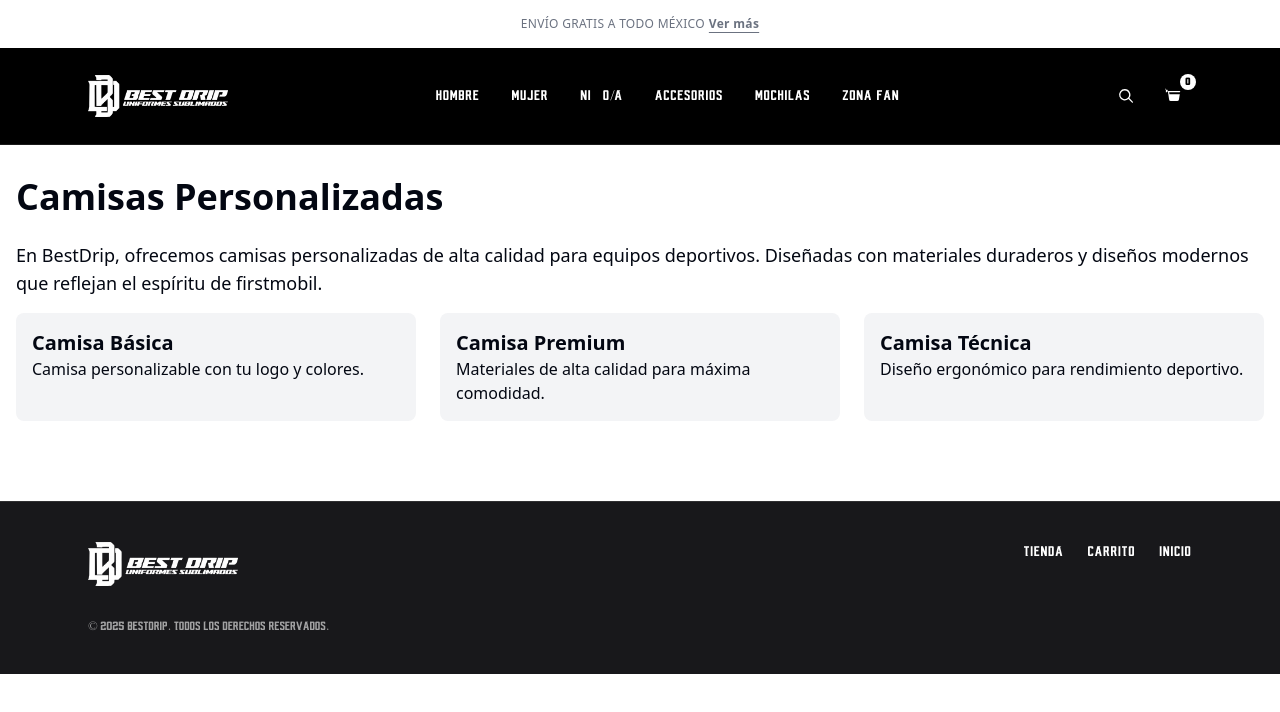
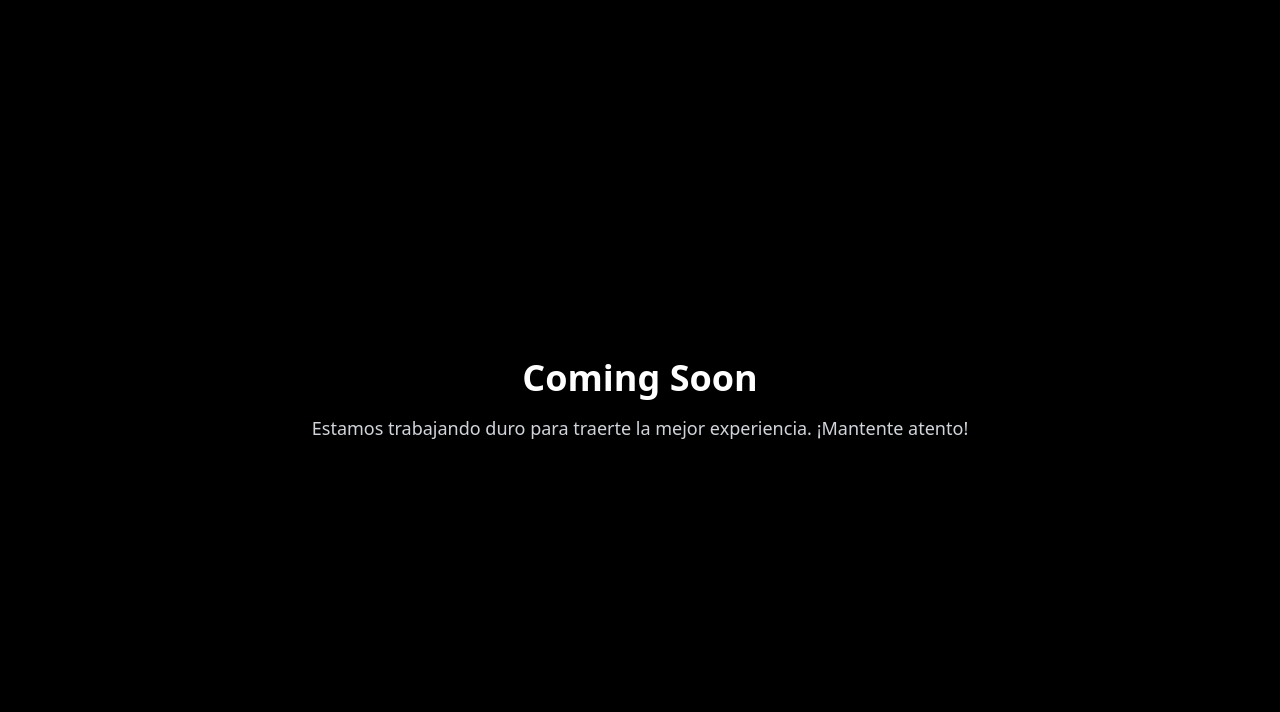
Before and after one commit to asepulvedadev/betsDrip, a Next.js app: page /accesorios/camisas-personalizadas in a window 1280 px wide. Shown: the top 712 px of the page. Built offline with nearby package versions, Linux system fonts and the light colour scheme.

Commit message:
Block all routes: Remove header/footer/shipping notice, replace all pages with coming soon

```diff
--- a/src/app/accesorios/camisas-personalizadas/page.tsx
+++ b/src/app/accesorios/camisas-personalizadas/page.tsx
@@ -7,26 +7,12 @@ export const metadata: Metadata = {
 
 export default function CamisasPersonalizadasPage() {
   return (
-    <div className="container mx-auto px-4 py-8">
-      <h1 className="text-4xl font-bold mb-6">Camisas Personalizadas</h1>
-      <p className="text-lg mb-4">
-        En BestDrip, ofrecemos camisas personalizadas de alta calidad para equipos deportivos.
-        Diseñadas con materiales duraderos y diseños modernos que reflejan el espíritu de firstmobil.
-      </p>
-      <div className="grid grid-cols-1 md:grid-cols-2 lg:grid-cols-3 gap-6">
-        {/* Placeholder for product cards or details */}
-        <div className="bg-gray-100 p-4 rounded-lg">
-          <h2 className="text-xl font-semibold">Camisa Básica</h2>
-          <p>Camisa personalizable con tu logo y colores.</p>
-        </div>
-        <div className="bg-gray-100 p-4 rounded-lg">
-          <h2 className="text-xl font-semibold">Camisa Premium</h2>
-          <p>Materiales de alta calidad para máxima comodidad.</p>
-        </div>
-        <div className="bg-gray-100 p-4 rounded-lg">
-          <h2 className="text-xl font-semibold">Camisa Técnica</h2>
-          <p>Diseño ergonómico para rendimiento deportivo.</p>
-        </div>
+    <div className="min-h-screen w-full font-sans bg-black text-white flex items-center justify-center p-8">
+      <div className="text-center">
+        <h1 className="text-4xl font-bold mb-4">Coming Soon</h1>
+        <p className="text-lg text-gray-300">
+          Estamos trabajando duro para traerte la mejor experiencia. ¡Mantente atento!
+        </p>
       </div>
     </div>
   );
--- a/src/app/accesorios/equipos-deportivos/page.tsx
+++ b/src/app/accesorios/equipos-deportivos/page.tsx
@@ -7,25 +7,12 @@ export const metadata: Metadata = {
 
 export default function EquiposDeportivosPage() {
   return (
-    <div className="container mx-auto px-4 py-8">
-      <h1 className="text-4xl font-bold mb-6">Equipos Deportivos</h1>
-      <p className="text-lg mb-4">
-        Encuentra equipos deportivos de todas las disciplinas. Desde balones hasta accesorios,
-        todo diseñado para mejorar tu rendimiento y disfrute del deporte.
-      </p>
-      <div className="grid grid-cols-1 md:grid-cols-2 lg:grid-cols-3 gap-6">
-        <div className="bg-gray-100 p-4 rounded-lg">
-          <h2 className="text-xl font-semibold">Balones</h2>
-          <p>Balones de alta calidad para diversos deportes.</p>
-        </div>
-        <div className="bg-gray-100 p-4 rounded-lg">
-          <h2 className="text-xl font-semibold">Accesorios</h2>
-          <p>Guantes, cintas y más para complementar tu equipo.</p>
-        </div>
-        <div className="bg-gray-100 p-4 rounded-lg">
-          <h2 className="text-xl font-semibold">Entrenamiento</h2>
-          <p>Herramientas para mejorar tu condición física.</p>
-        </div>
+    <div className="min-h-screen w-full font-sans bg-black text-white flex items-center justify-center p-8">
+      <div className="text-center">
+        <h1 className="text-4xl font-bold mb-4">Coming Soon</h1>
+        <p className="text-lg text-gray-300">
+          Estamos trabajando duro para traerte la mejor experiencia. ¡Mantente atento!
+        </p>
       </div>
     </div>
   );
--- a/src/app/accesorios/futbol-americano/page.tsx
+++ b/src/app/accesorios/futbol-americano/page.tsx
@@ -7,25 +7,12 @@ export const metadata: Metadata = {
 
 export default function FutbolAmericanoPage() {
   return (
-    <div className="container mx-auto px-4 py-8">
-      <h1 className="text-4xl font-bold mb-6">Equipo de Fútbol Americano</h1>
-      <p className="text-lg mb-4">
-        Equípate con lo mejor para el fútbol americano. Cascos, hombreras, pantalones y más,
-        diseñados para máxima protección y rendimiento en el campo.
-      </p>
-      <div className="grid grid-cols-1 md:grid-cols-2 lg:grid-cols-3 gap-6">
-        <div className="bg-gray-100 p-4 rounded-lg">
-          <h2 className="text-xl font-semibold">Cascos</h2>
-          <p>Protección avanzada para la cabeza.</p>
-        </div>
-        <div className="bg-gray-100 p-4 rounded-lg">
-          <h2 className="text-xl font-semibold">Hombreras</h2>
-          <p>Apoyo y protección para hombros y pecho.</p>
-        </div>
-        <div className="bg-gray-100 p-4 rounded-lg">
-          <h2 className="text-xl font-semibold">Pantalones</h2>
-          <p>Con acolchado para impactos.</p>
-        </div>
+    <div className="min-h-screen w-full font-sans bg-black text-white flex items-center justify-center p-8">
+      <div className="text-center">
+        <h1 className="text-4xl font-bold mb-4">Coming Soon</h1>
+        <p className="text-lg text-gray-300">
+          Estamos trabajando duro para traerte la mejor experiencia. ¡Mantente atento!
+        </p>
       </div>
     </div>
   );
--- a/src/app/carrito/page.tsx
+++ b/src/app/carrito/page.tsx
@@ -1,97 +1,12 @@
-"use client";
-
-import Image from "next/image";
-import Link from "next/link";
-import { useCart } from "@/app/providers/CartProvider";
-
-const CartPage = () => {
-  const { items, subtotal, updateQuantity, removeItem, clear } = useCart();
-
-  if (items.length === 0) {
-    return (
-      <div className="max-w-4xl mx-auto px-4 sm:px-6 py-16 text-center">
-        <h1 className="text-2xl font-semibold tracking-[-0.02em] mb-3">Tu carrito está vacío</h1>
-        <p className="text-sm text-gray-600 dark:text-gray-300 mb-6">Explora nuestros productos y agrega tus favoritos.</p>
-        <Link
-          href="/tienda"
-          className="inline-flex items-center justify-center rounded-md bg-black text-white dark:bg-white dark:text-black px-5 py-2.5 text-sm font-medium tracking-[-.01em] shadow-sm hover:bg-black/85 dark:hover:bg-white/85"
-        >
-          Ir a la tienda
-        </Link>
-      </div>
-    );
-  }
-
+export default function CartPage() {
   return (
-    <div className="max-w-5xl mx-auto px-4 sm:px-6 py-10">
-      <h1 className="text-2xl font-semibold tracking-[-0.02em] mb-6">Carrito</h1>
-      <div className="grid grid-cols-1 lg:grid-cols-3 gap-8">
-        <div className="lg:col-span-2 flex flex-col gap-4">
-          {items.map((item) => (
-            <div key={`${item.productId}-${item.size ?? "_"}`} className="flex items-center gap-4 rounded-lg border border-black/5 dark:border-white/10 p-3">
-              <div className="relative h-20 w-20 overflow-hidden rounded-md bg-white dark:bg-zinc-900">
-                <Image src={item.image} alt={item.name} fill className="object-cover" />
-              </div>
-              <div className="flex-1 min-w-0">
-                <p className="text-sm font-medium truncate" title={item.name}>{item.name}</p>
-                <p className="text-xs text-gray-600 dark:text-gray-300">${item.price} {item.size ? `· Talla ${item.size}` : ""}</p>
-                <div className="mt-2 flex items-center gap-2">
-                  <button
-                    type="button"
-                    className="h-8 w-8 inline-flex items-center justify-center rounded-md border border-black/10 dark:border-white/15 hover:bg-black/5 dark:hover:bg-white/5"
-                    aria-label="Disminuir cantidad"
-                    onClick={() => updateQuantity(item.productId, item.size, Math.max(0, item.quantity - 1))}
-                  >
-                    −
-                  </button>
-                  <span className="text-sm w-6 text-center" aria-live="polite">{item.quantity}</span>
-                  <button
-                    type="button"
-                    className="h-8 w-8 inline-flex items-center justify-center rounded-md border border-black/10 dark:border-white/15 hover:bg-black/5 dark:hover:bg-white/5"
-                    aria-label="Aumentar cantidad"
-                    onClick={() => updateQuantity(item.productId, item.size, item.quantity + 1)}
-                  >
-                    +
-                  </button>
-                  <button
-                    type="button"
-                    className="ml-3 inline-flex items-center justify-center rounded-md px-3 py-1.5 text-xs border border-red-300 text-red-700 dark:border-red-700 dark:text-red-300 hover:bg-red-50 dark:hover:bg-red-950/30"
-                    aria-label="Eliminar del carrito"
-                    onClick={() => removeItem(item.productId, item.size)}
-                  >
-                    Eliminar
-                  </button>
-                </div>
-              </div>
-              <div className="shrink-0 text-sm font-medium">${item.price * item.quantity}</div>
-            </div>
-          ))}
-        </div>
-        <aside className="rounded-lg border border-black/5 dark:border-white/10 p-4 h-fit">
-          <h2 className="text-lg font-semibold mb-2">Resumen</h2>
-          <div className="flex items-center justify-between text-sm mb-4">
-            <span>Subtotal</span>
-            <span>${subtotal}</span>
-          </div>
-          <button
-            type="button"
-            className="w-full inline-flex items-center justify-center rounded-md bg-black text-white dark:bg-white dark:text-black px-5 py-2 text-sm font-medium tracking-[-.01em] shadow-sm hover:bg-black/85 dark:hover:bg-white/85 mb-2"
-            aria-label="Proceder al pago"
-          >
-            Checkout (demo)
-          </button>
-          <button
-            type="button"
-            className="w-full inline-flex items-center justify-center rounded-md border border-black/10 dark:border-white/15 px-5 py-2 text-sm hover:bg-black/5 dark:hover:bg-white/5"
-            aria-label="Vaciar carrito"
-            onClick={clear}
-          >
-            Vaciar carrito
-          </button>
-        </aside>
+    <div className="min-h-screen w-full font-sans bg-black text-white flex items-center justify-center p-8">
+      <div className="text-center">
+        <h1 className="text-4xl font-bold mb-4">Coming Soon</h1>
+        <p className="text-lg text-gray-300">
+          Estamos trabajando duro para traerte la mejor experiencia. ¡Mantente atento!
+        </p>
       </div>
     </div>
   );
-};
-
-export default CartPage;
+}
--- a/src/app/inicio/page.tsx
+++ b/src/app/inicio/page.tsx
@@ -1,22 +1,12 @@
-import ProductGrid from "@/components/ProductGrid";
-import HeroSlider from "@/components/HeroSlider";
-import DynamicCards from "@/components/DynamicCards";
-
-const InicioPage = () => {
+export default function InicioPage() {
   return (
-    <div className="w-full">
-      <HeroSlider
-        slides={[
-          { src: "/hero/60-IMG_1709.jpg", alt: "Hero 1" },
-          { src: "/hero/IMG_1985.jpg", alt: "Hero 2" },
-          { src: "/hero/579A1396.JPG", alt: "Hero 3" },
-        ]}
-      />
-      <DynamicCards />
-      {/* Grid de productos debajo del hero */}
-      <ProductGrid title="Lo nuevo" subtitle="Descubre las últimas novedades de BestDrip." />
+    <div className="min-h-screen w-full font-sans bg-black text-white flex items-center justify-center p-8">
+      <div className="text-center">
+        <h1 className="text-4xl font-bold mb-4">Coming Soon</h1>
+        <p className="text-lg text-gray-300">
+          Estamos trabajando duro para traerte la mejor experiencia. ¡Mantente atento!
+        </p>
+      </div>
     </div>
   );
-};
-
-export default InicioPage;
+}
--- a/src/app/layout.tsx
+++ b/src/app/layout.tsx
@@ -33,10 +33,11 @@ export default function RootLayout({
         className={`${geistSans.variable} ${geistMono.variable} ${nflVikings.variable} antialiased`}
       >
         <CartProvider>
-          <FreeShippingNotice />
+          {/* <FreeShippingNotice />
           <Header />
           {children}
-          <Footer />
+          <Footer /> */}
+          {children}
         </CartProvider>
       </body>
     </html>
--- a/src/app/producto/[slug]/page.tsx
+++ b/src/app/producto/[slug]/page.tsx
@@ -1,46 +1,11 @@
-import Image from "next/image";
-import { notFound } from "next/navigation";
-import { getProductBySlug } from "@/data/products";
-import AddToCartButton from "@/components/AddToCartButton";
-
-type Params = { slug: string };
-
-export default async function ProductDetailPage({ params }: { params: Promise<Params> }) {
-  const { slug } = await params;
-  const product = getProductBySlug(slug);
-  if (!product) return notFound();
-
+export default function ProductDetailPage() {
   return (
-    <div className="max-w-6xl mx-auto px-4 sm:px-6 py-10">
-      <div className="grid grid-cols-1 md:grid-cols-2 gap-8">
-        <div className="relative aspect-square rounded-xl overflow-hidden border border-black/5 dark:border-white/10 bg-white dark:bg-zinc-900">
-          <Image
-            src={product.image}
-            alt={product.name}
-            fill
-            sizes="(max-width: 768px) 100vw, 50vw"
-            className="object-cover"
-            priority
-          />
-        </div>
-        <div className="flex flex-col gap-4">
-          <h1 className="text-2xl font-semibold tracking-[-0.02em]">{product.name}</h1>
-          <p className="text-sm text-gray-600 dark:text-gray-300">{product.description}</p>
-          <div className="flex items-center gap-2">
-            {product.badges?.map((b) => (
-              <span key={b} className="rounded-full bg-black text-white dark:bg-white dark:text-black px-2 py-1 text-xs font-semibold">
-                {b}
-              </span>
-            ))}
-          </div>
-          <div className="text-lg font-semibold">${product.price}</div>
-          <div className="flex items-center gap-3 pt-2">
-            <AddToCartButton product={product} defaultSize={product.sizes?.[0]} />
-          </div>
-          {product.sizes && (
-            <p className="text-xs text-gray-500 dark:text-gray-400">Tallas disponibles: {product.sizes.join(", ")}</p>
-          )}
-        </div>
+    <div className="min-h-screen w-full font-sans bg-black text-white flex items-center justify-center p-8">
+      <div className="text-center">
+        <h1 className="text-4xl font-bold mb-4">Coming Soon</h1>
+        <p className="text-lg text-gray-300">
+          Estamos trabajando duro para traerte la mejor experiencia. ¡Mantente atento!
+        </p>
       </div>
     </div>
   );
--- a/src/app/tienda/page.tsx
+++ b/src/app/tienda/page.tsx
@@ -1,9 +1,12 @@
-import ProductGrid from "@/components/ProductGrid";
-
-export const dynamic = "force-static";
-
-const TiendaPage = () => {
-  return <ProductGrid title="Tienda" subtitle="Selecciona tu equipo con estilo BestDrip." />;
-};
-
-export default TiendaPage;
+export default function TiendaPage() {
+  return (
+    <div className="min-h-screen w-full font-sans bg-black text-white flex items-center justify-center p-8">
+      <div className="text-center">
+        <h1 className="text-4xl font-bold mb-4">Coming Soon</h1>
+        <p className="text-lg text-gray-300">
+          Estamos trabajando duro para traerte la mejor experiencia. ¡Mantente atento!
+        </p>
+      </div>
+    </div>
+  );
+}
```
